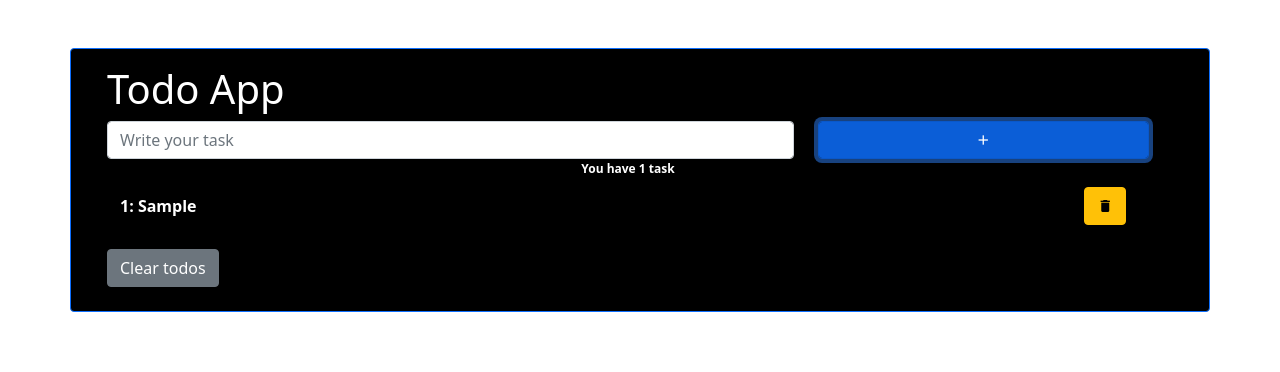
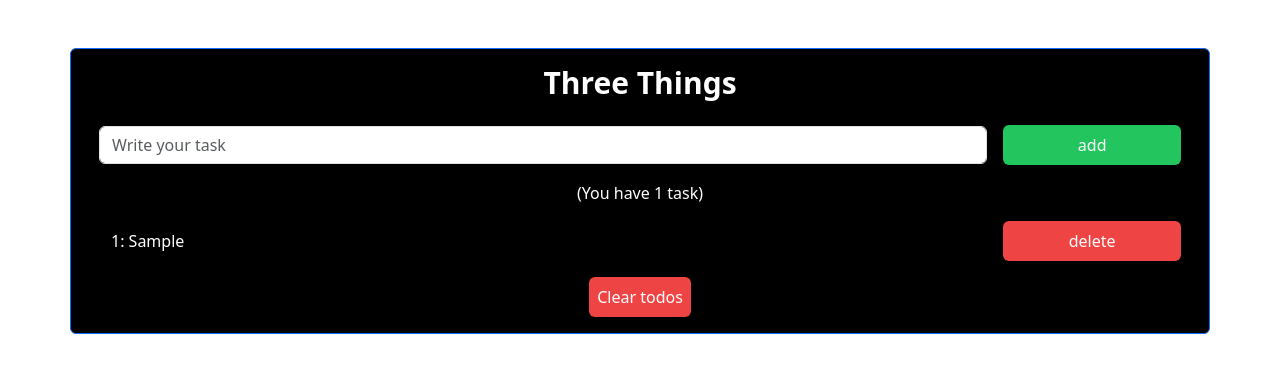
Before and after one commit to jdm79/shopping-list, a React (Create React App) app: page / in a window 1280 px wide. Both pictures are taken after typing "Sample" into the empty fields and a click on the button "add". Shown: the top 372 px of the page. Built offline with nearby package versions, Linux system fonts and the light colour scheme.

Commit message:
remove bootstrap, add tailwind instead

```diff
--- a/package.json
+++ b/package.json
@@ -6,7 +6,6 @@
     "@testing-library/jest-dom": "^5.16.5",
     "@testing-library/react": "^13.4.0",
     "@testing-library/user-event": "^13.5.0",
-    "bootstrap": "^5.1.0",
     "react": "^18.2.0",
     "react-dom": "^18.2.0",
     "react-scripts": "5.0.1",
@@ -36,5 +35,7 @@
       "last 1 safari version"
     ]
   },
-  "devDependencies": {}
+  "devDependencies": {
+    "tailwindcss": "^3.3.2"
+  }
 }
--- a/src/App.css
+++ b/src/App.css
@@ -1,5 +1,6 @@
 .App {
   text-align: center;
+  background-color: black;
 }
 
 .App-logo {
@@ -32,6 +33,7 @@
   from {
     transform: rotate(0deg);
   }
+
   to {
     transform: rotate(360deg);
   }
--- a/src/components/Todo.js
+++ b/src/components/Todo.js
@@ -47,9 +47,12 @@ export default function Todo() {
   };
 
   return (
-    <div className='container row'>
-      <h1 className='mt-3 text-white'>Todo App</h1>
-      <div className='col-8'>
+    <div className=' text-white h-fit'>
+      <h1 className='text-3xl font-bold text-center text-white mt-3'>
+        Three Things
+      </h1>
+      <div className='flex columns-2 w-full p-3 gap-3'>
+        <div className='row w-5/6 m-auto'>
           <input
             name='task'
             type='text'
@@ -59,55 +62,54 @@ export default function Todo() {
             onChange={(e) => setTask(e.target.value)}
           />
         </div>
-      <div className='col-4'>
-        <button
-          className='btn btn-primary form-control material-icons'
-          onClick={addTask}
-        >
+        <div className='row w-1/6 m-auto'>
+          <button className='bg-green-500 p-2 rounded-md' onClick={addTask}>
             add
           </button>
         </div>
-      <div className='badge'>
+      </div>
+
+      <div className='text-center'>
         {!tasks.length
-          ? `You have no tasks`
+          ? `(You have no tasks)`
           : tasks.length === 1
-          ? "You have 1 task"
+          ? "(You have 1 task)"
           : tasks.length > 1
-          ? `You have ${tasks.length} tasks`
+          ? `(You have ${tasks.length} tasks)`
           : null}
       </div>
       {tasks.map((task) => (
         <React.Fragment key={task.id}>
-          <div className='col-11'>
-            <span
-              className='form-control bg-black text-white btn mt-2 '
-              style={{
-                textAlign: "left",
-                fontWeight: "bold",
-              }}
-            >
+          <div className='flex columns-2 w-full p-3 gap-3'>
+            <div className='row w-5/6 m-auto'>
+              <span className='text-white'>
                 {task.num}: {task.title}
               </span>
             </div>
-          <div className='col-1'>
+            <div className='row w-1/6 m-auto'>
               <button
-              className='mt-2 btn btn-warning material-icons'
+                className='bg-red-500 p-2 rounded-md'
                 onClick={() => handleDelete(task)}
               >
                 delete
               </button>
             </div>
+          </div>
         </React.Fragment>
       ))}
+      <div></div>
+
       {!tasks.length ? null : (
-        <div>
+        <div className='flex columns-1 mb-3'>
+          <div className='row m-auto'>
             <button
-            className='btn btn-secondary mt-4 mb-4 text-center '
+              className='bg-red-500 p-2 rounded-md'
               onClick={() => handleClear()}
             >
               Clear todos
             </button>
           </div>
+        </div>
       )}
     </div>
   );
--- a/src/index.css
+++ b/src/index.css
@@ -1,5 +1,10 @@
+@tailwind base;
+@tailwind components;
+@tailwind utilities;
+
 body {
   margin: 0;
+  background-color: black;
   font-family: -apple-system, BlinkMacSystemFont, 'Segoe UI', 'Roboto', 'Oxygen',
     'Ubuntu', 'Cantarell', 'Fira Sans', 'Droid Sans', 'Helvetica Neue',
     sans-serif;
--- /dev/null
+++ b/tailwind.config.js
@@ -0,0 +1,8 @@
+/** @type {import('tailwindcss').Config} */
+module.exports = {
+  content: ["./src/**/*.{js,jsx,ts,tsx}"],
+  theme: {
+    extend: {},
+  },
+  plugins: [],
+};
```
Lines whose indentation alone changed are shown as unchanged.
